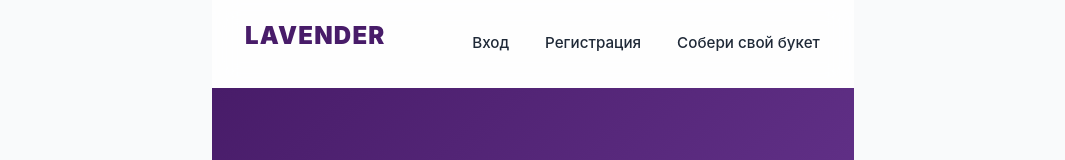
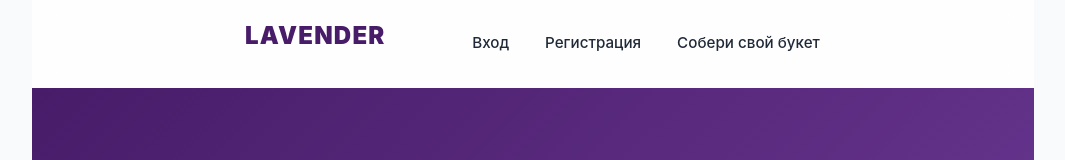
Before and after one commit to speshilovaAlexandra/Flower-shop-LAVENDER, a Vue app: page / in a window 1280 px wide. Shown: the top 160 px of the page, without its empty margins (107-1172 px from the left). Built offline with nearby package versions, Linux system fonts and the light colour scheme; no server answers.

Commit message:
Update App.vue

```diff
--- a/src/App.vue
+++ b/src/App.vue
@@ -205,7 +205,7 @@ body {
 .container {
   max-width: 1280px;
   margin: 0 auto;
-  padding: 0 20px;
+  padding: 0 200px;
   width: 100%;
 }
 
```
